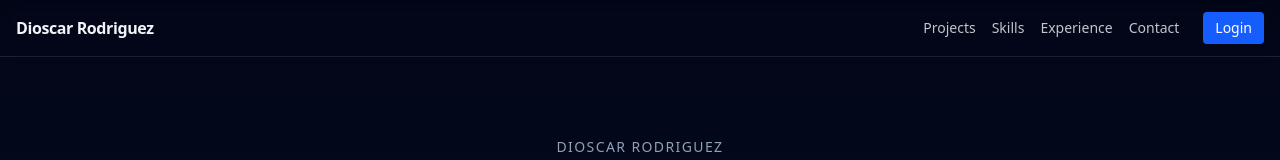
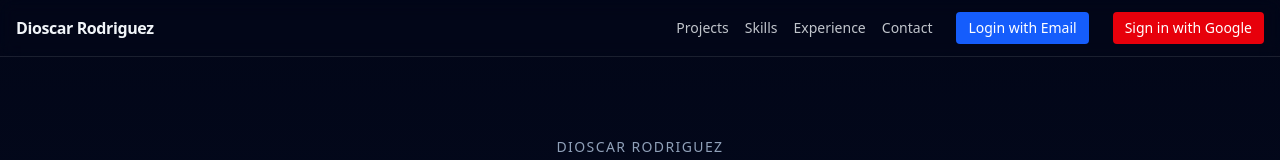
Before and after one commit to dioscarr/Landing, a React (Vite) app: page / in a window 1280 px wide. Shown: the top 160 px of the page. Built offline with nearby package versions, Linux system fonts and the light colour scheme; no server answers.

Commit message:
Checkpoint from VS Code for coding agent session

```diff
--- a/src/components/Nav.jsx
+++ b/src/components/Nav.jsx
@@ -8,7 +8,7 @@ const Nav = () => {
   const session = useSession();
 
   const handleLogin = async () => {
-    // Simple email-based magic link for demo; replace with OAuth if preferred.
+    // Email magic link (existing)
     const email = window.prompt('Enter your email for a magic-link login:');
     if (!email) return;
     const { error } = await supabase.auth.signInWithOtp({ email, options: { emailRedirectTo: window.location.origin + (import.meta.env.BASE_URL || '/') + 'dashboard' } });
@@ -17,6 +17,19 @@ const Nav = () => {
       return;
     }
     alert('Check your email for a login link. After logging in, you will be redirected to the dashboard.');
+  };
+
+  const handleGoogleLogin = async () => {
+    const { error } = await supabase.auth.signInWithOAuth({
+      provider: 'google',
+      options: {
+        redirectTo: window.location.origin + (import.meta.env.BASE_URL || '/') + 'dashboard',
+      },
+    });
+    if (error) {
+      alert(error.message);
+    }
+    // Supabase will redirect automatically
   };
 
   const gotoDashboard = () => navigate('/dashboard');
@@ -33,7 +46,10 @@ const Nav = () => {
           {session ? (
             <button onClick={gotoDashboard} className="ml-2 rounded bg-white/10 border border-white/20 px-3 py-1.5 hover:bg-white/20">Dashboard</button>
           ) : (
-            <button onClick={handleLogin} className="ml-2 rounded bg-blue-600 text-white px-3 py-1.5 hover:bg-blue-500">Login</button>
+            <>
+              <button onClick={handleLogin} className="ml-2 rounded bg-blue-600 text-white px-3 py-1.5 hover:bg-blue-500">Login with Email</button>
+              <button onClick={handleGoogleLogin} className="ml-2 rounded bg-red-600 text-white px-3 py-1.5 hover:bg-red-500">Sign in with Google</button>
+            </>
           )}
         </div>
       </nav>
```
